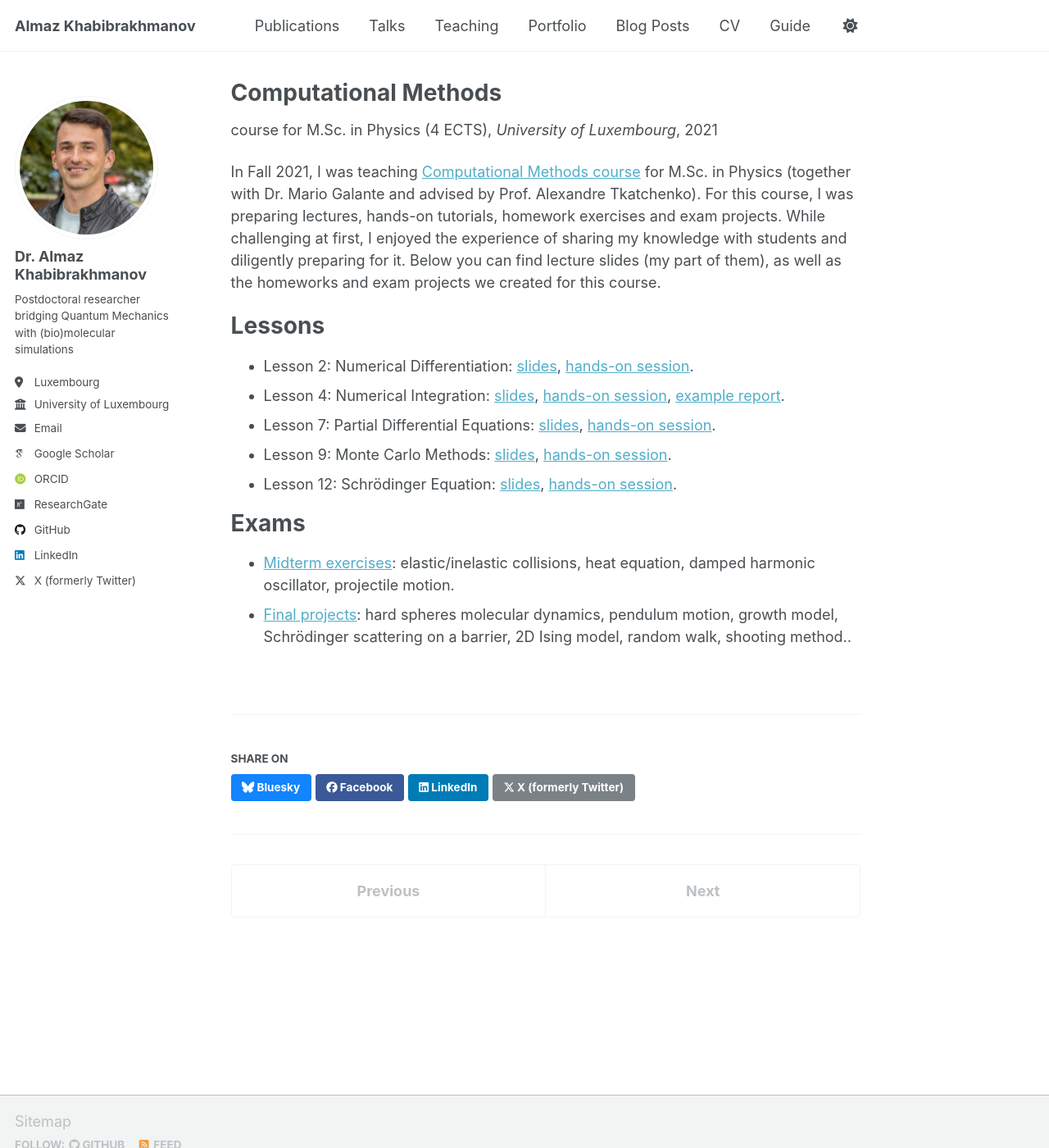
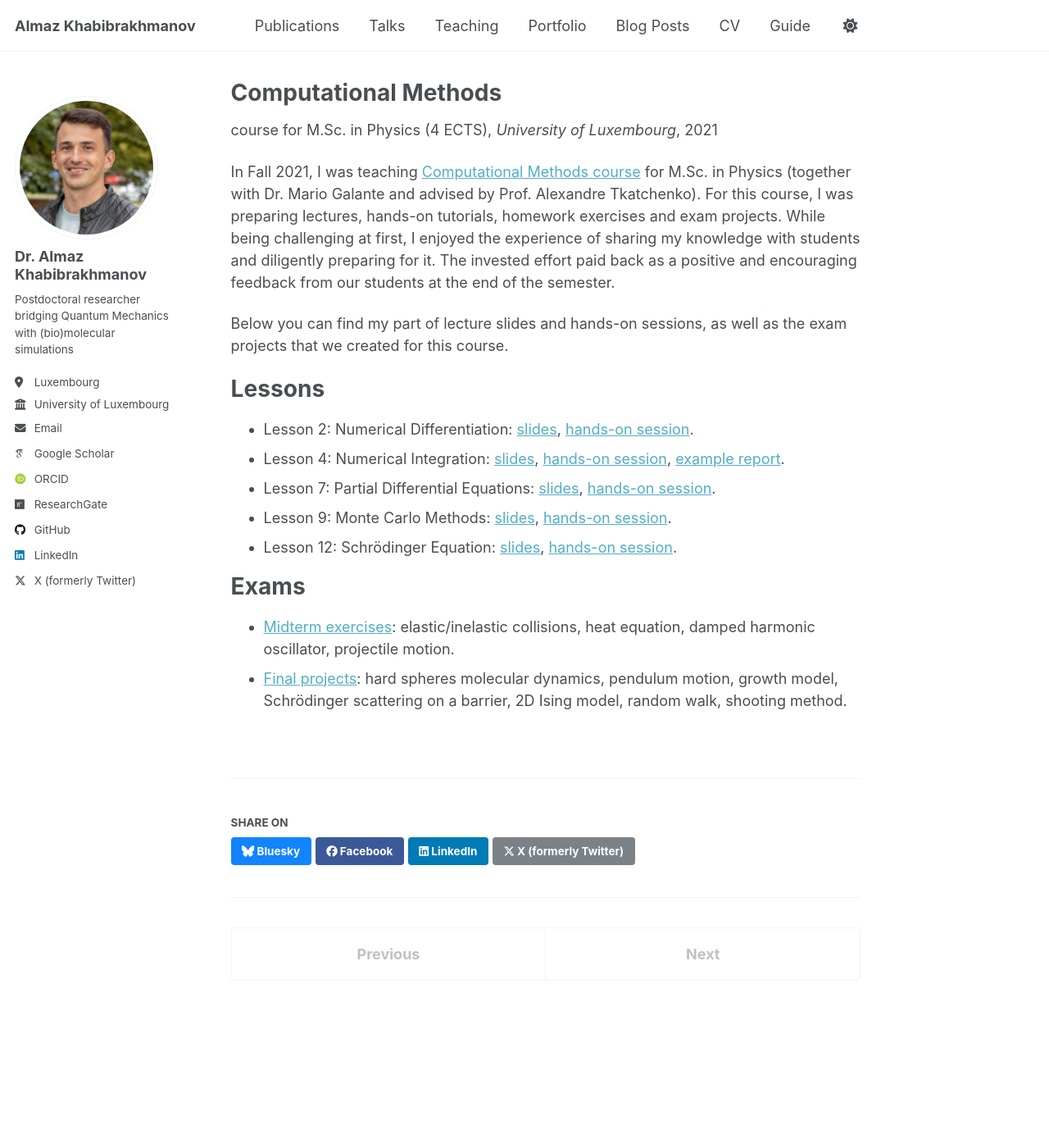
Before and after one commit to almaz-khabibrakhmanov/almaz-khabibrakhmanov.github.io, a Jekyll site: the page built from _teaching/2021-fall-teaching-1.md, in a window 1280 px wide and 1400 px high. Shown: the whole window at 82% size. Built offline with Jekyll 4.4.1, drawn with Linux system fonts in a browser that asks for light colours; some web fonts are replaced; a script that is not in the unit is left out.

Commit message:
Update 2021-fall-teaching-1.md

```diff
--- a/_teaching/2021-fall-teaching-1.md
+++ b/_teaching/2021-fall-teaching-1.md
@@ -8,7 +8,9 @@ date: 2021-09-22
 location: "Luxembourg"
 ---
 
-In Fall 2021, I was teaching [Computational Methods course](https://almaz-khabibrakhmanov.github.io/files/teaching/CompMethods/Computational_Methods_AY_21_22.pdf) for M.Sc. in Physics (together with Dr. Mario Galante and advised by Prof. Alexandre Tkatchenko). For this course, I was preparing lectures, hands-on tutorials, homework exercises and exam projects. While challenging at first, I enjoyed the experience of sharing my knowledge with students and diligently preparing for it. Below you can find lecture slides (my part of them), as well as the homeworks and exam projects we created for this course.
+In Fall 2021, I was teaching [Computational Methods course](https://almaz-khabibrakhmanov.github.io/files/teaching/CompMethods/Computational_Methods_AY_21_22.pdf) for M.Sc. in Physics (together with Dr. Mario Galante and advised by Prof. Alexandre Tkatchenko). For this course, I was preparing lectures, hands-on tutorials, homework exercises and exam projects. While being challenging at first, I enjoyed the experience of sharing my knowledge with students and diligently preparing for it. The invested effort paid back as a positive and encouraging feedback from our students at the end of the semester.
+
+Below you can find my part of lecture slides and hands-on sessions, as well as the exam projects that we created for this course.
 
 Lessons
 ======
@@ -22,4 +24,4 @@ Lessons
 Exams
 ======
 * [Midterm exercises](https://almaz-khabibrakhmanov.github.io/files/teaching/CompMethods/Midterm_Exercises.pdf): elastic/inelastic collisions, heat equation, damped harmonic oscillator, projectile motion.
-* [Final projects](https://almaz-khabibrakhmanov.github.io/files/teaching/CompMethods/Final_Projects.pdf): hard spheres molecular dynamics, pendulum motion, growth model, Schrödinger scattering on a barrier, 2D Ising model, random walk, shooting method..
+* [Final projects](https://almaz-khabibrakhmanov.github.io/files/teaching/CompMethods/Final_Projects.pdf): hard spheres molecular dynamics, pendulum motion, growth model, Schrödinger scattering on a barrier, 2D Ising model, random walk, shooting method.
```
